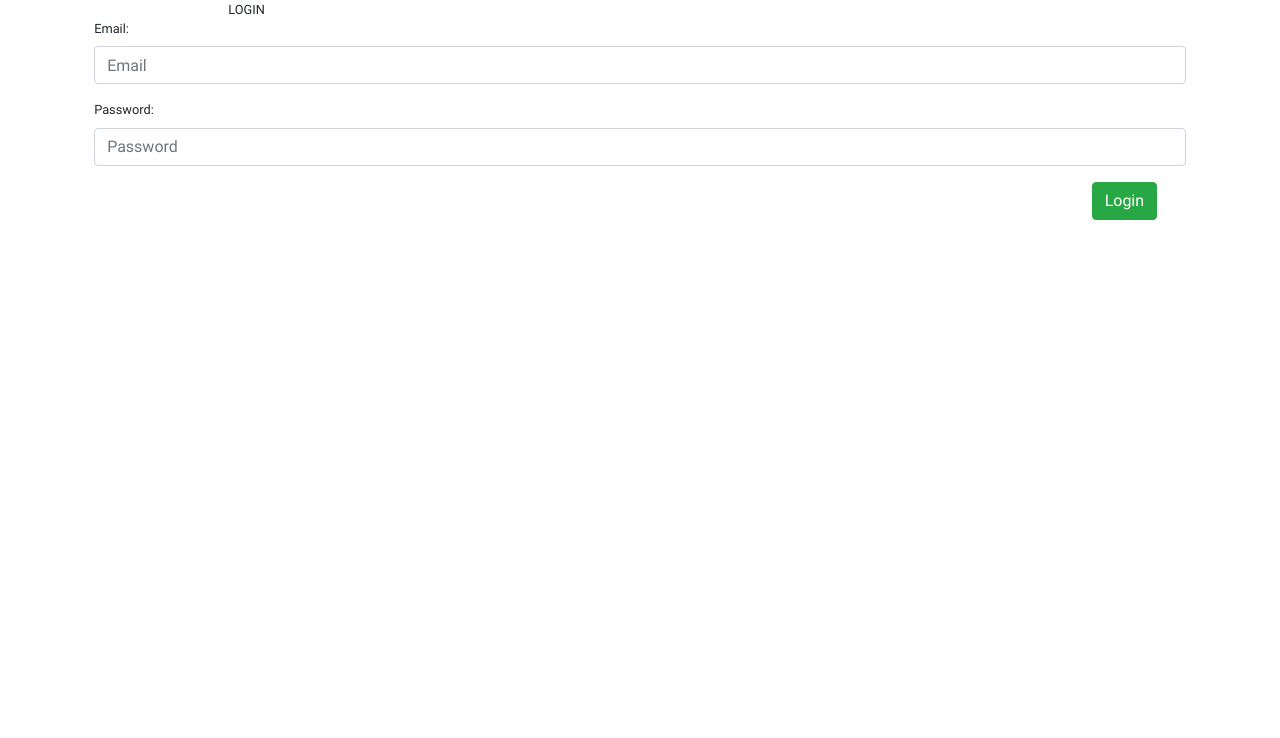
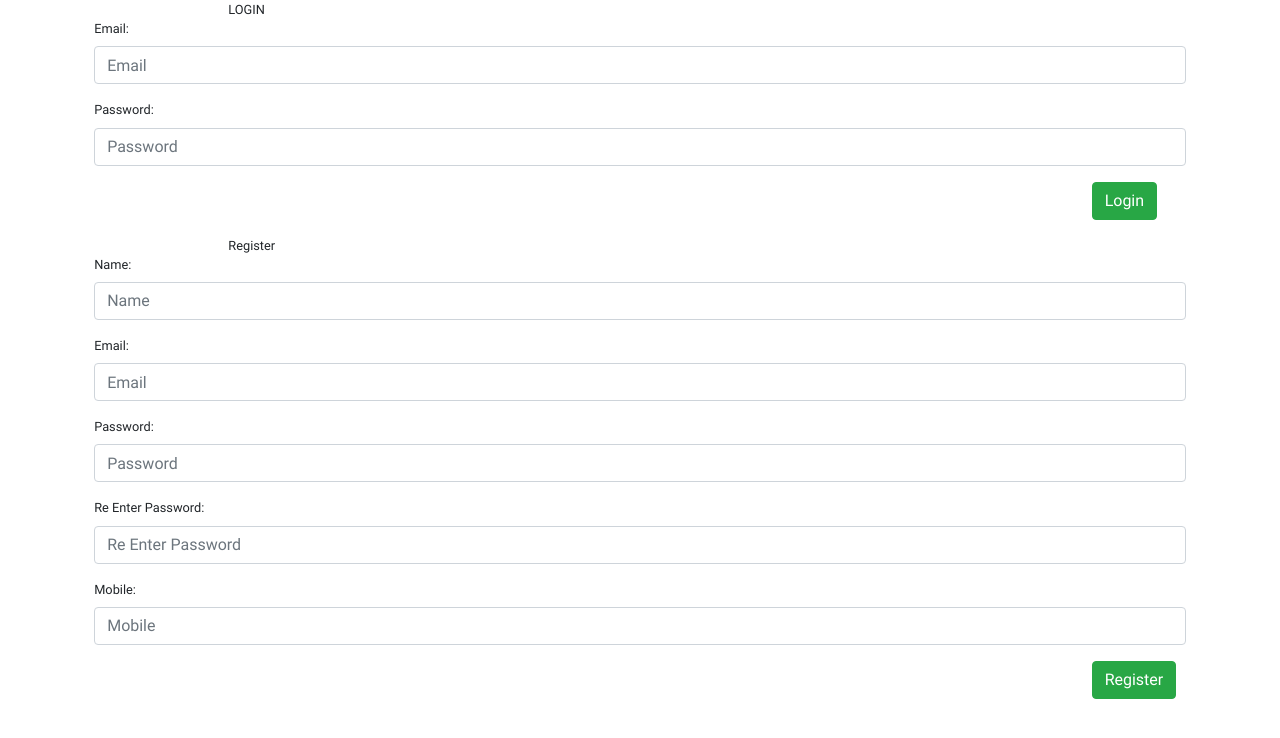
Before and after one commit to pawankr101/Dcoder_demo, a React (Create React App) app in the folder client/: page / in a window 1280 px wide. Shown: the top 738 px of the page. Built offline with nearby package versions, Linux system fonts and the light colour scheme.

Commit message:
added register component

```diff
--- a/client/src/app/App.js
+++ b/client/src/app/App.js
@@ -8,7 +8,7 @@ class App extends React.Component {
 		return (
 			<div className="App">
 				<Login/>
-				{/* <Register/> */}
+				<Register/>
 			</div>
 		);
 	}
```
Also changed, not shown: client/src/app/components/register/register-service.js (deleted).
